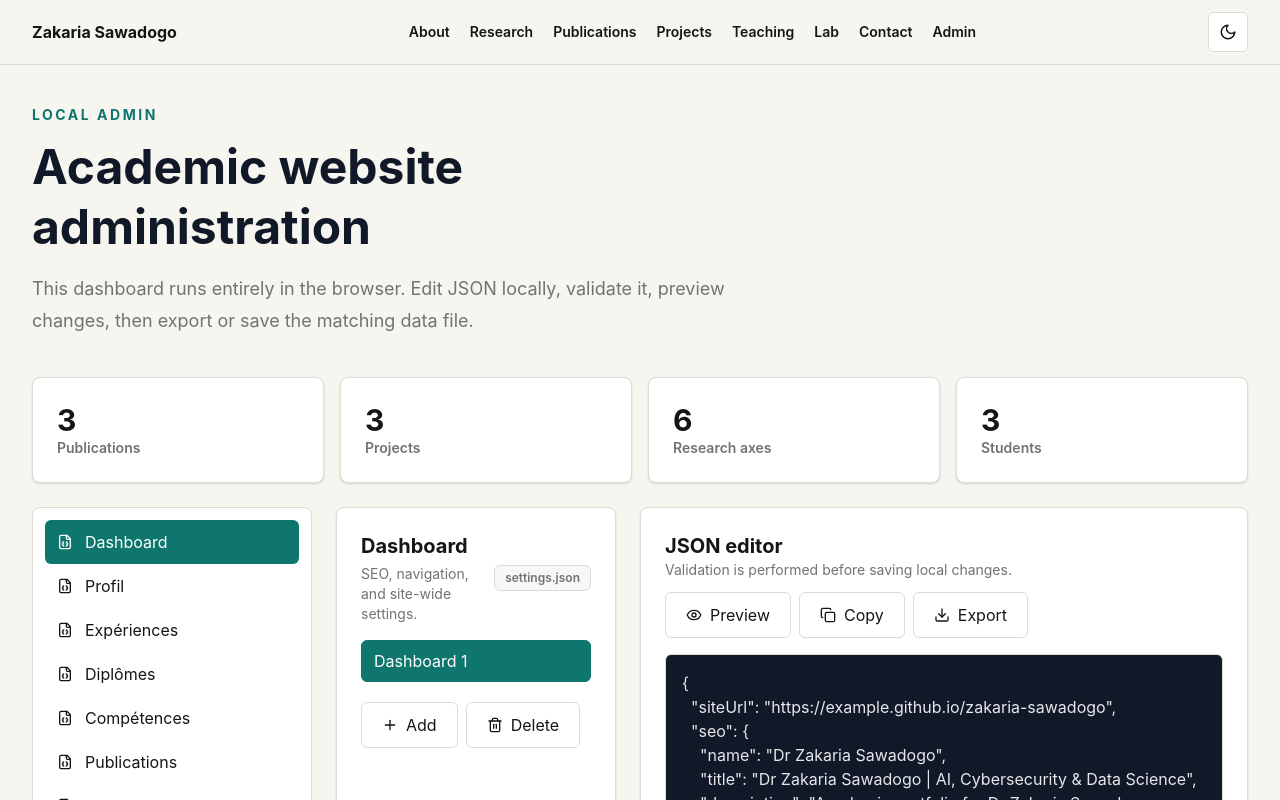
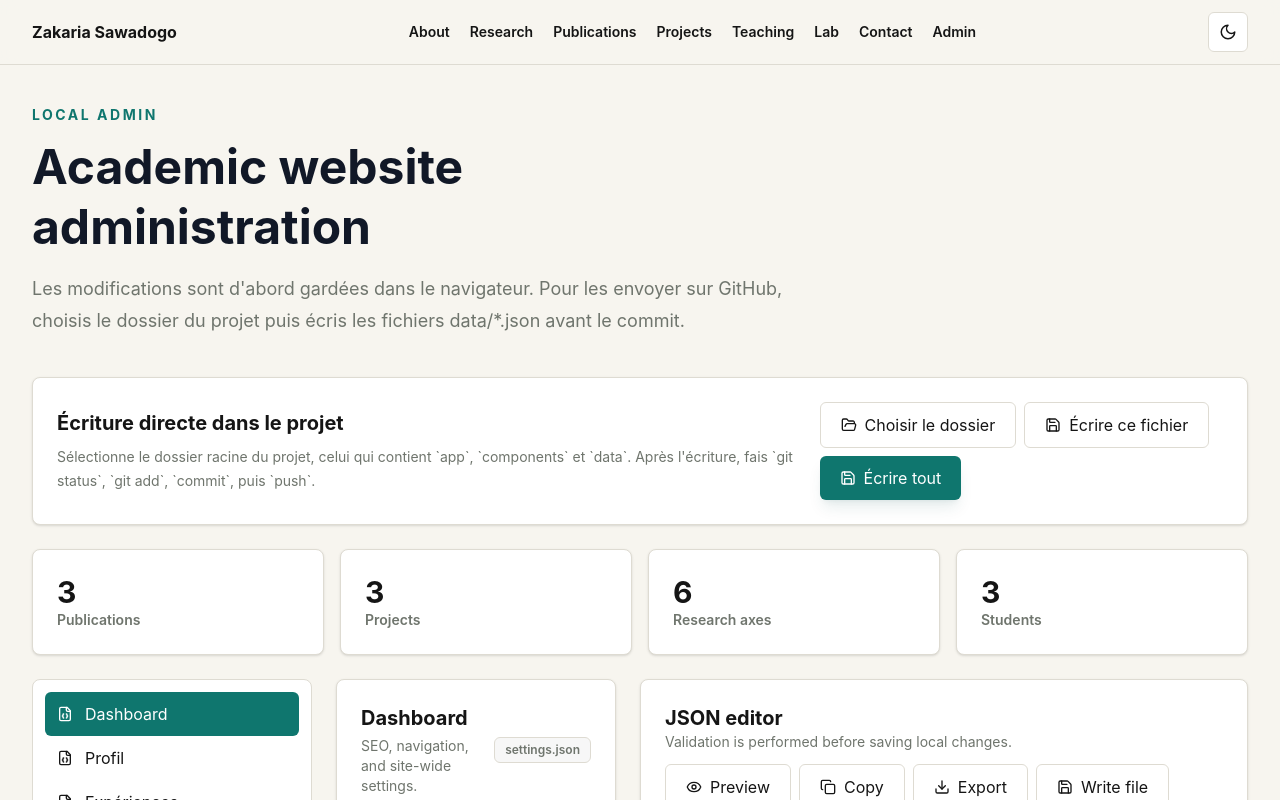
Before and after one commit to zakaria-sawadogo/zs, a Next.js app: page /admin in a window 1280 px wide. Shown: the top 800 px of the page. Built offline with nearby package versions, Linux system fonts and the light colour scheme.

Commit message:
Update admin local file writing

```diff
--- a/components/admin/admin-dashboard.tsx
+++ b/components/admin/admin-dashboard.tsx
@@ -3,7 +3,7 @@
 import { useEffect, useMemo, useState } from "react";
 import { useForm } from "react-hook-form";
 import { z } from "zod";
-import { Check, Copy, Download, Eye, FileJson, Plus, Save, Trash2 } from "lucide-react";
+import { Check, Copy, Download, Eye, FileJson, FolderOpen, Plus, Save, Trash2 } from "lucide-react";
 import { Button } from "@/components/design/button";
 import { Card } from "@/components/design/card";
 import { Container } from "@/components/design/container";
@@ -33,7 +33,13 @@ type FileSystemFileHandleLike = {
   createWritable: () => Promise<FileSystemWritableFileStreamLike>;
 };
 
+type FileSystemDirectoryHandleLike = {
+  getDirectoryHandle: (name: string) => Promise<FileSystemDirectoryHandleLike>;
+  getFileHandle: (name: string, options?: { create?: boolean }) => Promise<FileSystemFileHandleLike>;
+};
+
 type WindowWithSavePicker = Window & {
+  showDirectoryPicker?: () => Promise<FileSystemDirectoryHandleLike>;
   showSaveFilePicker?: (options: {
     suggestedName: string;
     types: Array<{ description: string; accept: Record<string, string[]> }>;
@@ -93,6 +99,30 @@ function fileNameFor(key: AdminSection["key"]) {
   return `${key}.json`;
 }
 
+function writableDataFor(key: AdminSection["key"], data: unknown) {
+  if (key === "skills") {
+    return { ...siteData.profile, skills: data };
+  }
+
+  if (key === "cv") {
+    const cv = data as Partial<typeof siteData.profile>;
+    return {
+      ...siteData.profile,
+      cvUrl: cv.cvUrl ?? siteData.profile.cvUrl,
+      name: cv.name ?? siteData.profile.name,
+      title: cv.title ?? siteData.profile.title,
+      bio: cv.bio ?? siteData.profile.bio
+    };
+  }
+
+  if (key === "downloads") {
+    const downloads = data as { cv?: string };
+    return { ...siteData.profile, cvUrl: downloads.cv ?? siteData.profile.cvUrl };
+  }
+
+  return data;
+}
+
 function downloadJson(filename: string, data: unknown) {
   const blob = new Blob([JSON.stringify(data, null, 2)], { type: "application/json" });
   const url = URL.createObjectURL(blob);
@@ -107,6 +137,7 @@ export function AdminDashboard() {
   const [activeKey, setActiveKey] = useState<AdminSection["key"]>("settings");
   const [selectedIndex, setSelectedIndex] = useState(0);
   const [store, setStore] = useState<Record<string, unknown>>({});
+  const [projectDirectory, setProjectDirectory] = useState<FileSystemDirectoryHandleLike | null>(null);
   const [toast, setToast] = useState("");
   const [previewOpen, setPreviewOpen] = useState(false);
   const activeSection = sections.find((section) => section.key === activeKey) ?? sections[0];
@@ -146,7 +177,30 @@ export function AdminDashboard() {
     window.setTimeout(() => setToast(""), 2500);
   }
 
-  function onSubmit(values: FormValues) {
+  async function writeJsonFile(key: AdminSection["key"], data: unknown) {
+    if (!projectDirectory) return false;
+
+    const dataDirectory = await projectDirectory.getDirectoryHandle("data");
+    const fileHandle = await dataDirectory.getFileHandle(fileNameFor(key), { create: true });
+    const writable = await fileHandle.createWritable();
+    await writable.write(new Blob([JSON.stringify(writableDataFor(key, data), null, 2)], { type: "application/json" }));
+    await writable.close();
+    return true;
+  }
+
+  async function chooseProjectDirectory() {
+    const browser = window as WindowWithSavePicker;
+    if (!browser.showDirectoryPicker) {
+      setToast("Ton navigateur ne permet pas l'écriture directe. Utilise Chrome ou Edge en local.");
+      return;
+    }
+
+    const directory = await browser.showDirectoryPicker();
+    setProjectDirectory(directory);
+    setToast("Dossier projet sélectionné. Les prochains enregistrements peuvent modifier data/*.json.");
+  }
+
+  async function onSubmit(values: FormValues) {
     const parsed = jsonSchema.safeParse(values.json);
     if (!parsed.success) {
       setToast(parsed.error.issues[0]?.message ?? "JSON invalide");
@@ -158,6 +212,11 @@ export function AdminDashboard() {
       : parsed.data;
 
     persist({ ...store, [activeKey]: nextData }, "Modifications enregistrées localement");
+
+    if (projectDirectory) {
+      await writeJsonFile(activeKey, nextData);
+      setToast(`${fileNameFor(activeKey)} modifié dans le dossier data/`);
+    }
   }
 
   function addRecord() {
@@ -191,18 +250,61 @@ export function AdminDashboard() {
         types: [{ description: "JSON", accept: { "application/json": [".json"] } }]
       });
       const writable = await handle.createWritable();
-      await writable.write(new Blob([JSON.stringify(data, null, 2)], { type: "application/json" }));
+      await writable.write(new Blob([JSON.stringify(writableDataFor(activeKey, data), null, 2)], { type: "application/json" }));
       await writable.close();
       setToast("Fichier JSON sauvegardé");
       return;
     }
-    downloadJson(filename, data);
+    downloadJson(filename, writableDataFor(activeKey, data));
     setToast("Fichier JSON exporté");
+  }
+
+  async function saveCurrentToProject() {
+    if (!projectDirectory) {
+      setToast("Choisis d'abord le dossier du projet.");
+      return;
+    }
+
+    await writeJsonFile(activeKey, store[activeKey] ?? activeData);
+    setToast(`${fileNameFor(activeKey)} modifié dans data/. Tu peux maintenant commit et push.`);
+  }
+
+  async function saveAllToProject() {
+    if (!projectDirectory) {
+      setToast("Choisis d'abord le dossier du projet.");
+      return;
+    }
+
+    const keys = Object.keys(siteData) as DataKey[];
+    await Promise.all(keys.map((key) => writeJsonFile(key, store[key] ?? siteData[key])));
+    setToast("Tous les fichiers data/*.json ont été écrits. Tu peux commit et push.");
   }
 
   return (
     <Container className="py-10">
-      <Heading eyebrow="Local Admin" title="Academic website administration" text="This dashboard runs entirely in the browser. Edit JSON locally, validate it, preview changes, then export or save the matching data file." />
+      <Heading eyebrow="Local Admin" title="Academic website administration" text="Les modifications sont d'abord gardées dans le navigateur. Pour les envoyer sur GitHub, choisis le dossier du projet puis écris les fichiers data/*.json avant le commit." />
+      <Card className="mb-6 border-[var(--brand)]">
+        <div className="flex flex-col gap-4 lg:flex-row lg:items-center lg:justify-between">
+          <div>
+            <h2 className="text-xl font-bold">Écriture directe dans le projet</h2>
+            <p className="mt-2 text-sm leading-6 text-[var(--muted)]">
+              Sélectionne le dossier racine du projet, celui qui contient `app`, `components` et `data`.
+              Après l'écriture, fais `git status`, `git add`, `commit`, puis `push`.
+            </p>
+          </div>
+          <div className="flex flex-wrap gap-2">
+            <Button type="button" variant="secondary" onClick={chooseProjectDirectory}>
+              <FolderOpen size={16} /> Choisir le dossier
+            </Button>
+            <Button type="button" variant="secondary" onClick={saveCurrentToProject}>
+              <Save size={16} /> Écrire ce fichier
+            </Button>
+            <Button type="button" onClick={saveAllToProject}>
+              <Save size={16} /> Écrire tout
+            </Button>
+          </div>
+        </div>
+      </Card>
       <div className="mb-6 grid gap-4 md:grid-cols-4">
         {dashboardStats.map((stat) => (
           <Card key={stat.label}>
@@ -270,6 +372,7 @@ export function AdminDashboard() {
                   <Button type="button" variant="secondary" onClick={() => setPreviewOpen(true)}><Eye size={16} /> Preview</Button>
                   <Button type="button" variant="secondary" onClick={() => navigator.clipboard.writeText(JSON.stringify(store[activeKey] ?? activeData, null, 2))}><Copy size={16} /> Copy</Button>
                   <Button type="button" variant="secondary" onClick={saveToDisk}><Download size={16} /> Export</Button>
+                  <Button type="button" variant="secondary" onClick={saveCurrentToProject}><Save size={16} /> Write file</Button>
                 </div>
               </div>
               <textarea
@@ -295,7 +398,7 @@ export function AdminDashboard() {
       ) : null}
       <div className="mt-6 flex items-center gap-2 text-sm font-semibold text-[var(--muted)]">
         <Check size={16} className="text-[var(--brand)]" />
-        Local-only admin: no database, no server API, JSON export ready for GitHub Pages.
+        Local-only admin: écriture directe possible en local, aucun admin livré aux visiteurs sur GitHub Pages.
       </div>
     </Container>
   );
```
Also changed, not shown: 1 other file (tests, documents, lock files or other folders).
